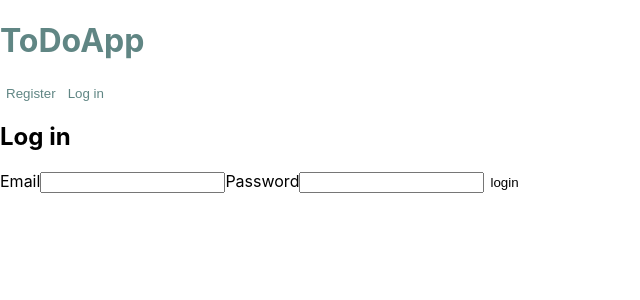
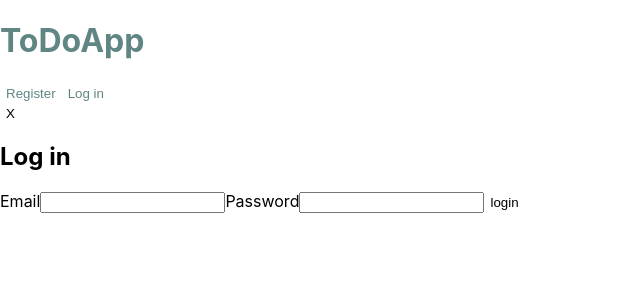
Before and after one commit to lewisharris/Eatwell, a React (Create React App) app in the folder client/: page /login in a window 1280 px wide. Shown: the top 300 px of the page, without its empty margins (0-640 px from the left). Built offline with nearby package versions, Linux system fonts and the light colour scheme; no server answers.

Commit message:
error notificaiton to log in page

```diff
--- a/client/src/components/auth/Login.js
+++ b/client/src/components/auth/Login.js
@@ -2,15 +2,18 @@ import React, { useState, useContext } from "react";
 import { useHistory } from "react-router-dom";
 import axios from "axios";
 import UserContext from "../../context/UserContext";
+import ErrorNotice from "../misc/ErrorNotice";
 
 export default function Login() {
   const [email, setEmail] = useState();
   const [password, setPassword] = useState();
+  const [error, setError] = useState();
 
   const { setUserData } = useContext(UserContext);
   const history = useHistory();
 
   const submitForm = async e => {
+    try {
       e.preventDefault();
       const loginUser = {
         email,
@@ -29,10 +32,21 @@ export default function Login() {
       });
       localStorage.setItem("auth-token", loginResponse.data.token);
       history.push("/");
+    } catch (err) {
+      if (err.response.data.msg) {
+        setError(err.response.data.msg);
+      }
+    }
   };
 
   return (
     <div>
+      <ErrorNotice
+        message={error}
+        clearError={() => {
+          setError(undefined);
+        }}
+      />
       <h2>Log in</h2>
       <form onSubmit={submitForm}>
         <label htmlFor="login-email">Email</label>
--- a/client/src/components/auth/Register.js
+++ b/client/src/components/auth/Register.js
@@ -39,7 +39,7 @@ export default function Register() {
       history.push("/");
     } catch (err) {
       if (err.response.data.msg) {
-        setError(err.response.data.msggit);
+        setError(err.response.data.msg);
       }
     }
   };
```
Lines whose indentation alone changed are shown as unchanged.
